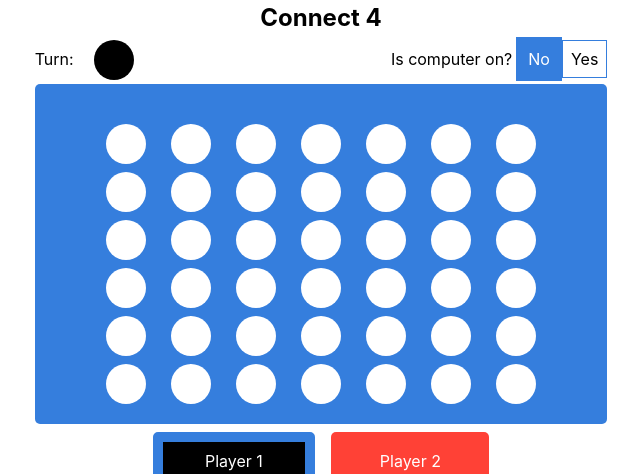
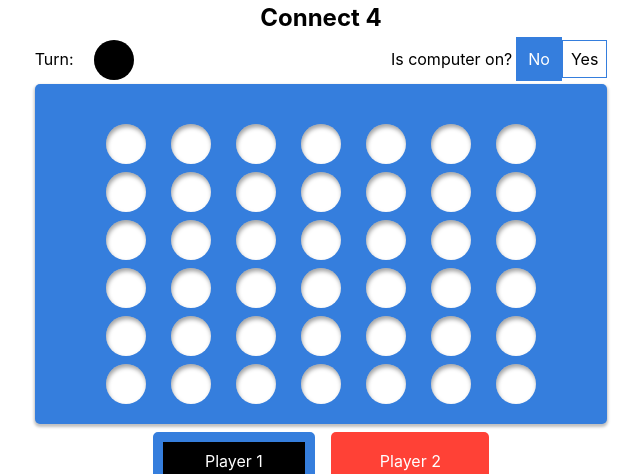
Before and after one commit to rubinj30/connect4, a React (Create React App) app in the folder react-rails/client/: page / in a window 1280 px wide. Shown: the top 474 px of the page, without its empty margins (319-959 px from the left). Built offline with nearby package versions, Linux system fonts and the light colour scheme; no server answers.

Commit message:
added box shadow to board and spaces

```diff
--- a/react-rails/client/src/components/atoms/atoms.css
+++ b/react-rails/client/src/components/atoms/atoms.css
@@ -1,6 +1,11 @@
 .space {
     height: 2.5rem;
     width: 2.5rem;
+    box-shadow: inset 1px 1px 1px rgb(0, 0, 0, 0.26);
+}
+
+.empty {
+    box-shadow: inset 1px 3px 4px rgb(0, 0, 0, 0.36);
 }
 
 button {
--- a/react-rails/client/src/components/atoms/space.component.tsx
+++ b/react-rails/client/src/components/atoms/space.component.tsx
@@ -10,6 +10,11 @@ export class Space extends Component<Props, {}> {
     render() {
         const { piece } = this.props;
         const color = piece === 'B' ? 'black' : piece === 'R' ? 'red' : 'white';
-        return <div className={`bg-${color} br-100 ma1 space`} />;
+        return (
+            <div
+                className={`bg-${color} br-100 ma1 space ${piece === ' ' &&
+                    'empty'}`}
+            />
+        );
     }
 }
--- a/react-rails/client/src/components/molecules/molecules.css
+++ b/react-rails/client/src/components/molecules/molecules.css
@@ -1,3 +1,7 @@
+.board {
+    box-shadow: 0px 2px 3px 1px rgb(0, 0, 0, 0.25)
+}
+
 .winMsg {
     border-radius: 5px;
 }
```
